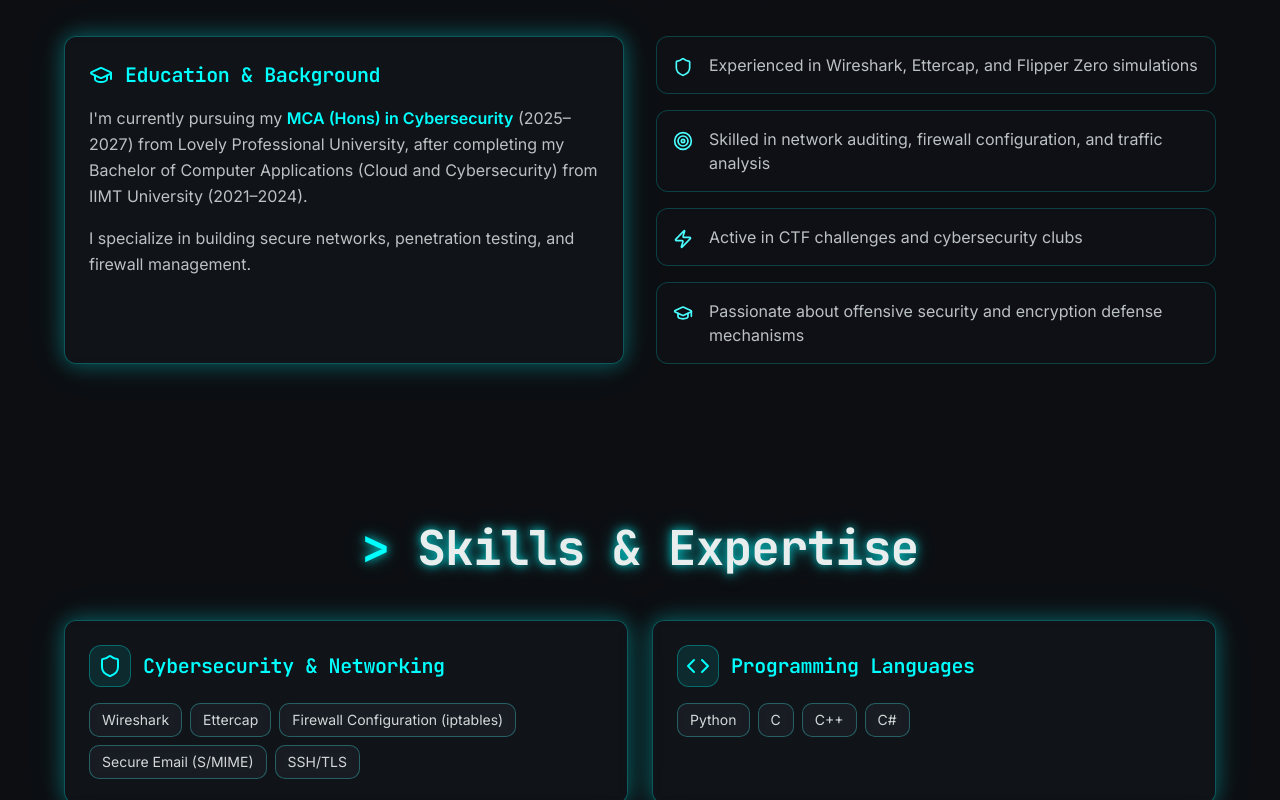
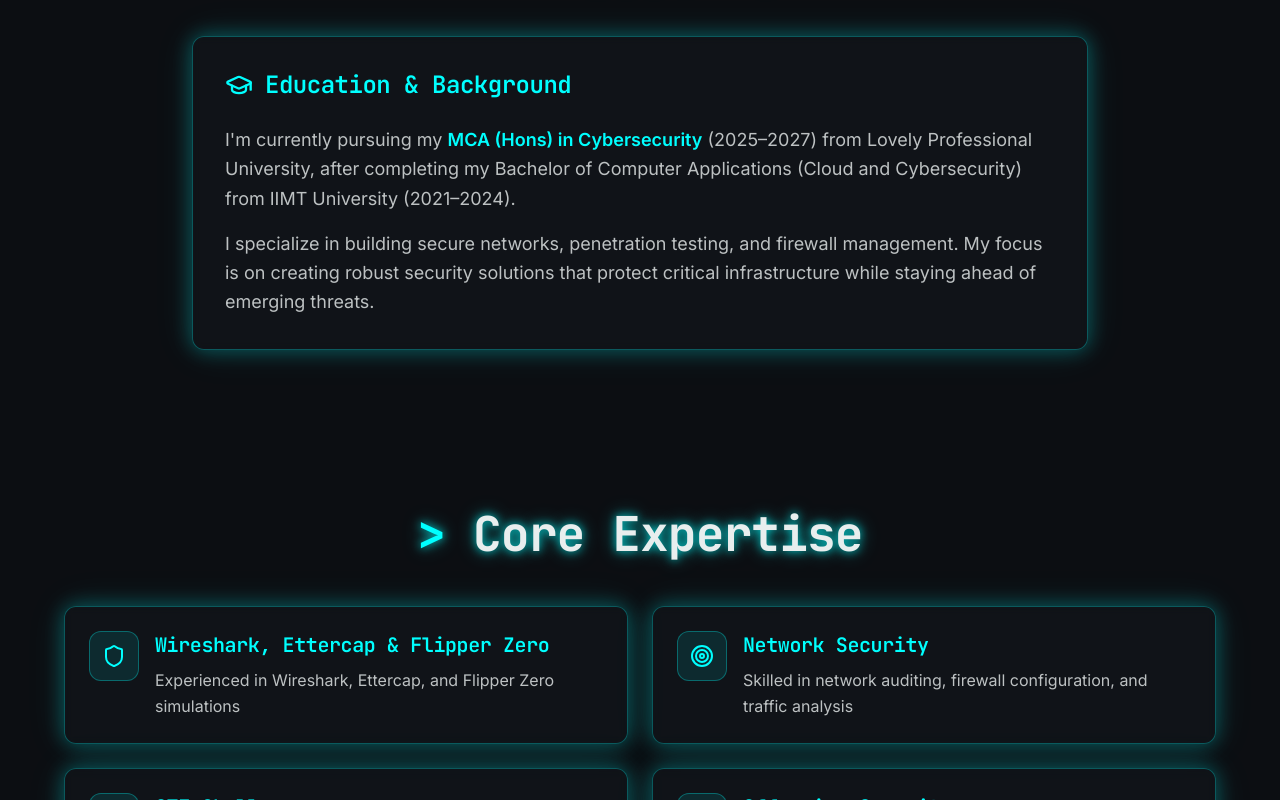
Before and after one commit to Vipul1231-ne/cyber-vault-display, a React (Vite) app: page / in a window 1280 px wide. Shown: the part 940-1740 px from the top of the page. Built offline with nearby package versions, Linux system fonts and the light colour scheme; the HTML template or start-up script is replaced by a standard one.

Commit message:
Refactor About Section

```diff
--- a/src/components/AboutSection.tsx
+++ b/src/components/AboutSection.tsx
@@ -1,40 +1,19 @@
-import { GraduationCap, Shield, Zap, Target } from "lucide-react";
+import { GraduationCap } from "lucide-react";
 
 const AboutSection = () => {
-  const highlights = [
-    {
-      icon: Shield,
-      text: "Experienced in Wireshark, Ettercap, and Flipper Zero simulations",
-    },
-    {
-      icon: Target,
-      text: "Skilled in network auditing, firewall configuration, and traffic analysis",
-    },
-    {
-      icon: Zap,
-      text: "Active in CTF challenges and cybersecurity clubs",
-    },
-    {
-      icon: GraduationCap,
-      text: "Passionate about offensive security and encryption defense mechanisms",
-    },
-  ];
-
   return (
     <section id="about" className="py-20 px-4 relative">
-      <div className="max-w-6xl mx-auto">
+      <div className="max-w-4xl mx-auto">
         <h2 className="text-4xl md:text-5xl font-bold mb-12 text-center cyber-glow-text">
           <span className="text-primary">&gt;</span> About Me
         </h2>
 
-        <div className="grid md:grid-cols-2 gap-8">
-          {/* Bio Card */}
-          <div className="cyber-glow rounded-lg p-6 bg-card/50 backdrop-blur-sm border border-primary/30 animate-fade-in-up">
-            <div className="flex items-center gap-3 mb-4">
-              <GraduationCap className="w-6 h-6 text-primary" />
-              <h3 className="text-xl font-semibold text-primary">Education & Background</h3>
+        <div className="cyber-glow rounded-lg p-8 bg-card/50 backdrop-blur-sm border border-primary/30 animate-fade-in-up">
+          <div className="flex items-center gap-3 mb-6">
+            <GraduationCap className="w-7 h-7 text-primary" />
+            <h3 className="text-2xl font-semibold text-primary">Education & Background</h3>
           </div>
-            <div className="text-foreground/80 space-y-4 leading-relaxed">
+          <div className="text-foreground/80 space-y-4 leading-relaxed text-lg">
             <p>
               I'm currently pursuing my <span className="text-primary font-semibold">MCA (Hons) in Cybersecurity</span> (2025–2027)
               from Lovely Professional University, after completing my Bachelor of Computer Applications
@@ -42,23 +21,9 @@ const AboutSection = () => {
             </p>
             <p>
               I specialize in building secure networks, penetration testing, and firewall management.
+              My focus is on creating robust security solutions that protect critical infrastructure
+              while staying ahead of emerging threats.
             </p>
-            </div>
-          </div>
-
-          {/* Highlights */}
-          <div className="space-y-4 animate-fade-in-up" style={{ animationDelay: "0.2s" }}>
-            {highlights.map((highlight, index) => (
-              <div
-                key={index}
-                className="flex items-start gap-4 p-4 rounded-lg bg-card/30 backdrop-blur-sm border border-primary/20 hover:border-primary/50 transition-all duration-300 hover:cyber-glow"
-              >
-                <div className="mt-1">
-                  <highlight.icon className="w-5 h-5 text-accent" />
-                </div>
-                <p className="text-foreground/80">{highlight.text}</p>
-              </div>
-            ))}
           </div>
         </div>
       </div>
--- /dev/null
+++ b/src/components/HighlightsSection.tsx
@@ -0,0 +1,58 @@
+import { Shield, Target, Zap, Lock } from "lucide-react";
+
+const HighlightsSection = () => {
+  const highlights = [
+    {
+      icon: Shield,
+      title: "Wireshark, Ettercap & Flipper Zero",
+      description: "Experienced in Wireshark, Ettercap, and Flipper Zero simulations",
+    },
+    {
+      icon: Target,
+      title: "Network Security",
+      description: "Skilled in network auditing, firewall configuration, and traffic analysis",
+    },
+    {
+      icon: Zap,
+      title: "CTF Challenges",
+      description: "Active in CTF challenges and cybersecurity clubs",
+    },
+    {
+      icon: Lock,
+      title: "Offensive Security",
+      description: "Passionate about offensive security and encryption defense mechanisms",
+    },
+  ];
+
+  return (
+    <section id="highlights" className="py-20 px-4 relative">
+      <div className="max-w-6xl mx-auto">
+        <h2 className="text-4xl md:text-5xl font-bold mb-12 text-center cyber-glow-text">
+          <span className="text-primary">&gt;</span> Core Expertise
+        </h2>
+
+        <div className="grid md:grid-cols-2 gap-6">
+          {highlights.map((highlight, index) => (
+            <div
+              key={index}
+              className="cyber-glow rounded-lg p-6 bg-card/50 backdrop-blur-sm border border-primary/30 animate-fade-in-up hover:scale-[1.02] transition-all duration-300 group"
+              style={{ animationDelay: `${index * 0.1}s` }}
+            >
+              <div className="flex items-start gap-4">
+                <div className="p-3 rounded-lg bg-primary/10 border border-primary/30 group-hover:bg-primary/20 transition-colors">
+                  <highlight.icon className="w-6 h-6 text-primary" />
+                </div>
+                <div className="flex-1">
+                  <h3 className="text-xl font-semibold text-primary mb-2">{highlight.title}</h3>
+                  <p className="text-foreground/80 leading-relaxed">{highlight.description}</p>
+                </div>
+              </div>
+            </div>
+          ))}
+        </div>
+      </div>
+    </section>
+  );
+};
+
+export default HighlightsSection;
--- a/src/pages/Index.tsx
+++ b/src/pages/Index.tsx
@@ -1,5 +1,6 @@
 import HeroSection from "@/components/HeroSection";
 import AboutSection from "@/components/AboutSection";
+import HighlightsSection from "@/components/HighlightsSection";
 import SkillsSection from "@/components/SkillsSection";
 import CertificationsSection from "@/components/CertificationsSection";
 import ExperienceSection from "@/components/ExperienceSection";
@@ -10,6 +11,7 @@ const Index = () => {
     <main className="relative overflow-hidden">
       <HeroSection />
       <AboutSection />
+      <HighlightsSection />
       <SkillsSection />
       <CertificationsSection />
       <ExperienceSection />
```
Lines whose indentation alone changed are shown as unchanged.
